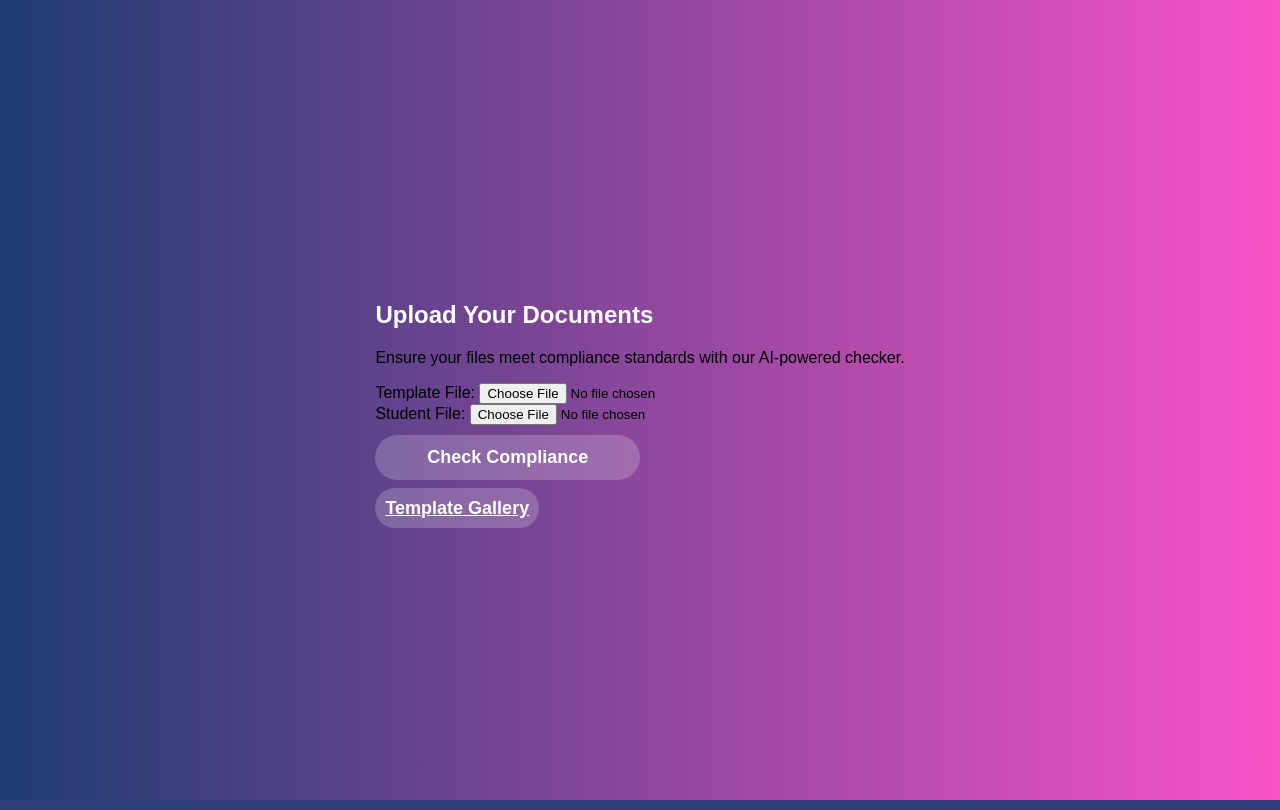
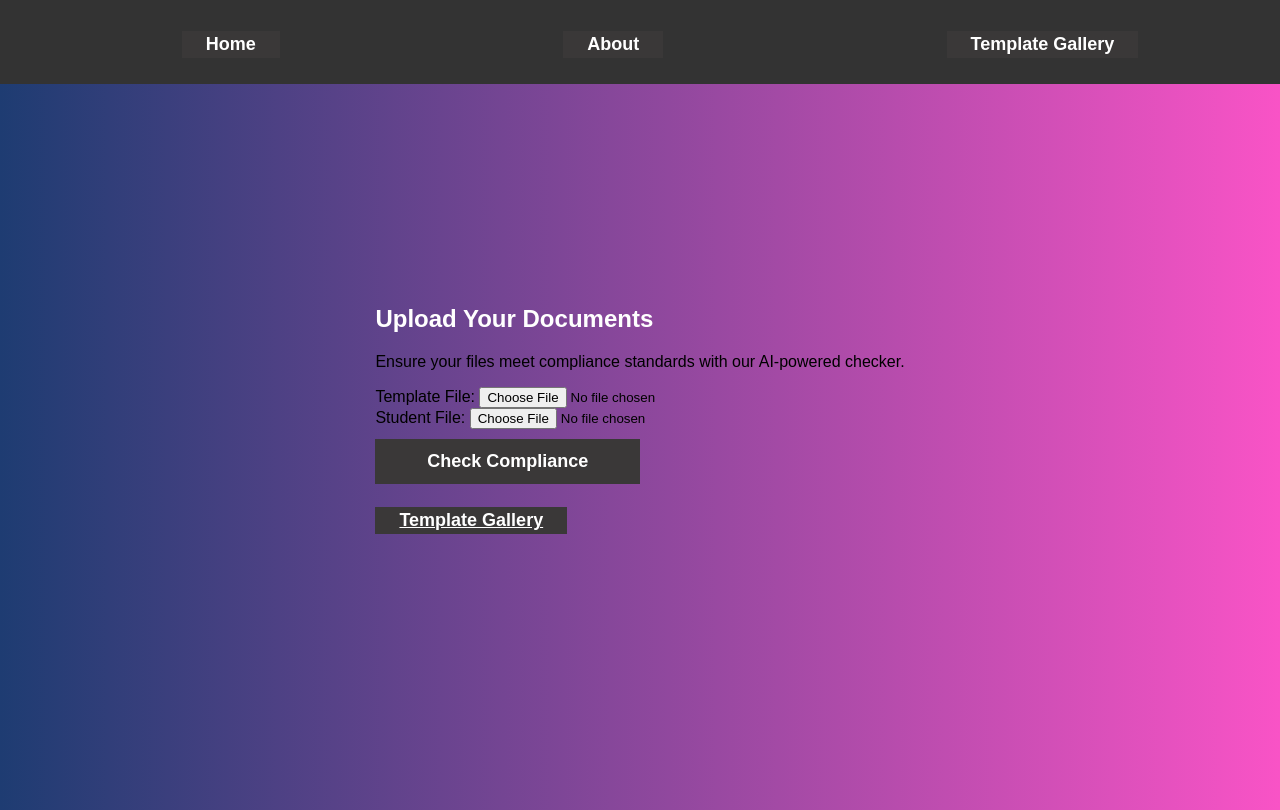
Before and after one commit to SobulachiWanjoku/Document_Compliance_System, a Flask app: page /upload in a window 1280 px wide. Run offline with Flask 3, Linux system fonts and the light colour scheme; the visitor is signed in with stand-in values (Sample User, id 1); parts of the project's set-up code (start-up, migrations or seed data) failed here and were passed over.

Commit message:
home revamp and css changes

```diff
--- a/static/styles.css
+++ b/static/styles.css
@@ -1,3 +1,15 @@
+
+ /* Navigation Bar */
+nav {
+    background-color: #333;
+    color: white;
+    padding: 10px;
+    position: fixed;
+    top: 0;
+    width: 100%;
+    z-index: 100;
+}
+
 /* Apply full-screen gradient background */
 body {
     font-family: Arial, sans-serif;
@@ -7,8 +19,32 @@ body {
     justify-content: center;
     align-items: center;
     margin: 0;
+    padding-top: 10px;
+}
+/* Content Sections */
+section {
+    padding: 2rem;
+    margin: 1rem auto;
+    max-width: 1200px;
 }
 
+nav ul {
+    display: flex;
+    justify-content: space-around;
+    list-style-type: none;
+}
+
+nav a {
+    color: white;
+    text-decoration: none;
+    padding: 0.5rem 1rem;
+    transition: all 0.3s ease;
+}
+
+nav a:hover {
+    background-color: #555;
+    border-radius: 4px;
+}
 /* Centered login container */
 .login-container {
     background: rgba(255, 255, 255, 0.1);
@@ -49,15 +85,14 @@ h1 {
 
 /* General styling for buttons */
 .button {
-    width: 25%;
-    padding: 10px;
+    display: inline-block;
+    padding: 3px 24px;
     border: none;
-    margin-top: 20px;
-    background: rgba(255, 255, 255, 0.2);
+    margin-top: 5px;
+    background: #3a3838;
     color: #fff;
     font-size: 18px;
     font-weight: bold;
-    border-radius: 25px;
     cursor: pointer;
     text-align: center;
     transition: background-color 0.3s ease-in-out;
@@ -67,11 +102,10 @@ button {
     padding: 12px;
     border: none;
     margin-top: 10px;
-    background: rgba(255, 255, 255, 0.2);
+    background: #3a3838;
     color: #fff;
     font-size: 18px;
     font-weight: bold;
-    border-radius: 25px;
     cursor: pointer;
     text-align: center;
     transition: background-color 0.3s ease-in-out;
@@ -100,7 +134,6 @@ button:hover {
     color: #fff;
     font-size: 18px;
     font-weight: bold;
-    border-radius: 25px;
     cursor: pointer;
     text-align: center;
     transition: background-color 0.3s ease-in-out;
--- a/templates/upload.html
+++ b/templates/upload.html
@@ -8,6 +8,14 @@
 
 </head>
 <body>
+     <!-- Navigation Bar -->
+     <nav>
+        <ul>
+            <li><a href="{{ url_for('dashboard') }}" class="button">Home</a></li>
+            <li><a href="about.html" class="button">About</a></li>
+            <li><a href="{{ url_for('gallery') }}" class="button">Template Gallery</a></li>
+        </ul>
+    </nav>
     <section class="hero">
         <div class="hero-content">
             <h1>Upload Your Documents</h1>
```
Also changed, not shown: templates/dashboard.html (+109 -8 lines), templates/gallery.html (+8 -0 lines), templates/result.html (+10 -1 lines), 4 other files.
